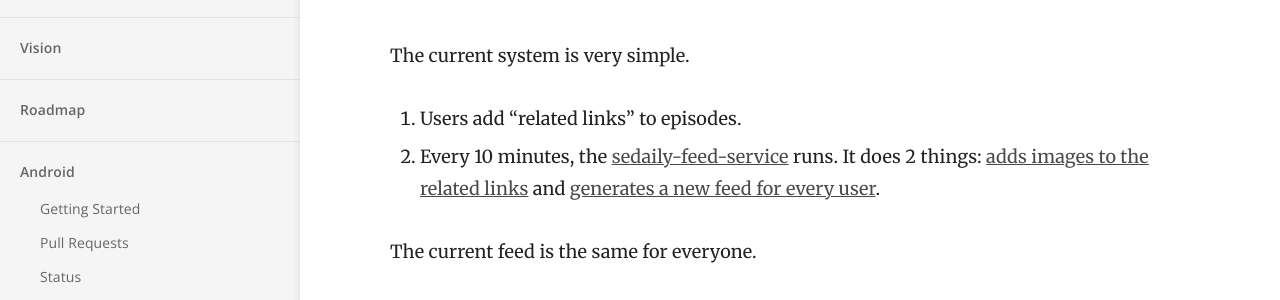
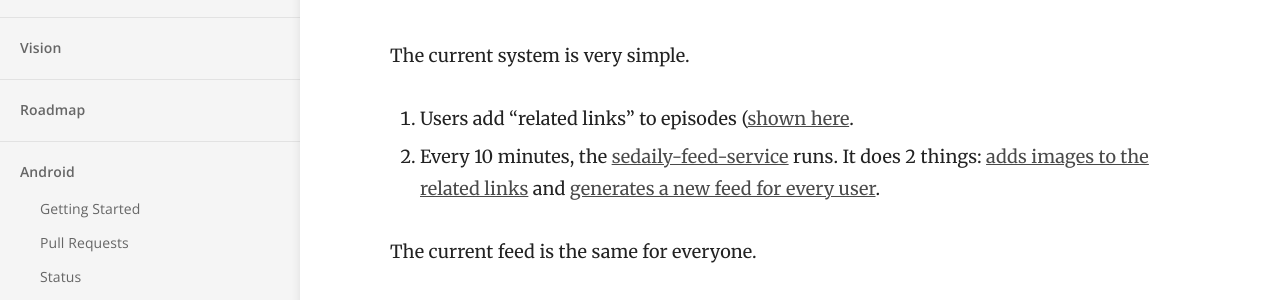
Before and after one commit to SoftwareEngineeringDaily/softwareengineeringdaily.github.io, a Jekyll site: the page built from _docs/Newsfeed/howitworks.md, in a window 1280 px wide. Shown: the part 152-452 px from the top of the page. Built offline with Jekyll 4.4.1, drawn with Linux system fonts in a browser that asks for light colours.

Commit message:
Update howitworks.md

```diff
--- a/_docs/Newsfeed/howitworks.md
+++ b/_docs/Newsfeed/howitworks.md
@@ -5,7 +5,7 @@ order: 2
 ---
 The current system is very simple.
 
-1. Users add "related links" to episodes.
+1. Users add "related links" to episodes ([shown here](http://www.softwaredaily.com/#/post/5a01cb36e7d98f052ceac1d2).
 2. Every 10 minutes, the [sedaily-feed-service](https://github.com/SoftwareEngineeringDaily/sedaily-feed-service) runs. It does 2 things: [adds images to the related links](https://github.com/SoftwareEngineeringDaily/sedaily-feed-service/blob/master/relatedlinks-add-images.js) and [generates a new feed for every user](https://github.com/SoftwareEngineeringDaily/sedaily-feed-service/blob/master/index.js).
 
 The current feed is the same for everyone.
```
